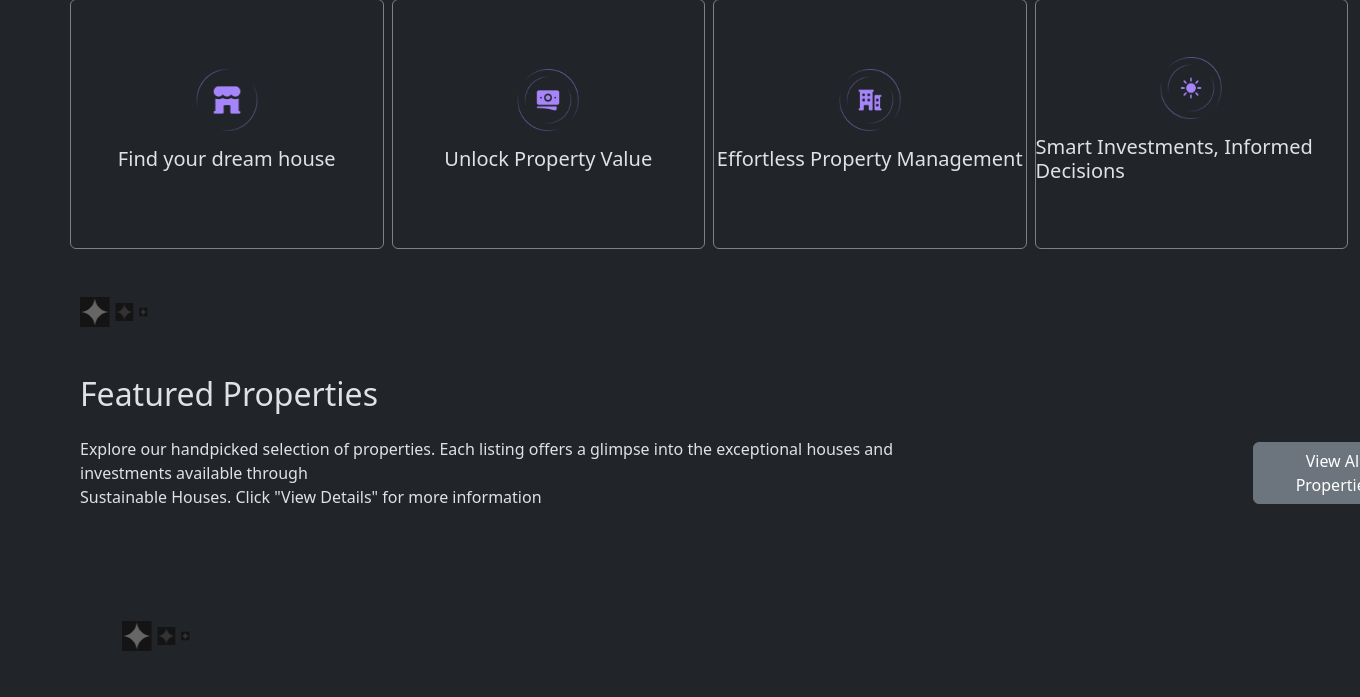
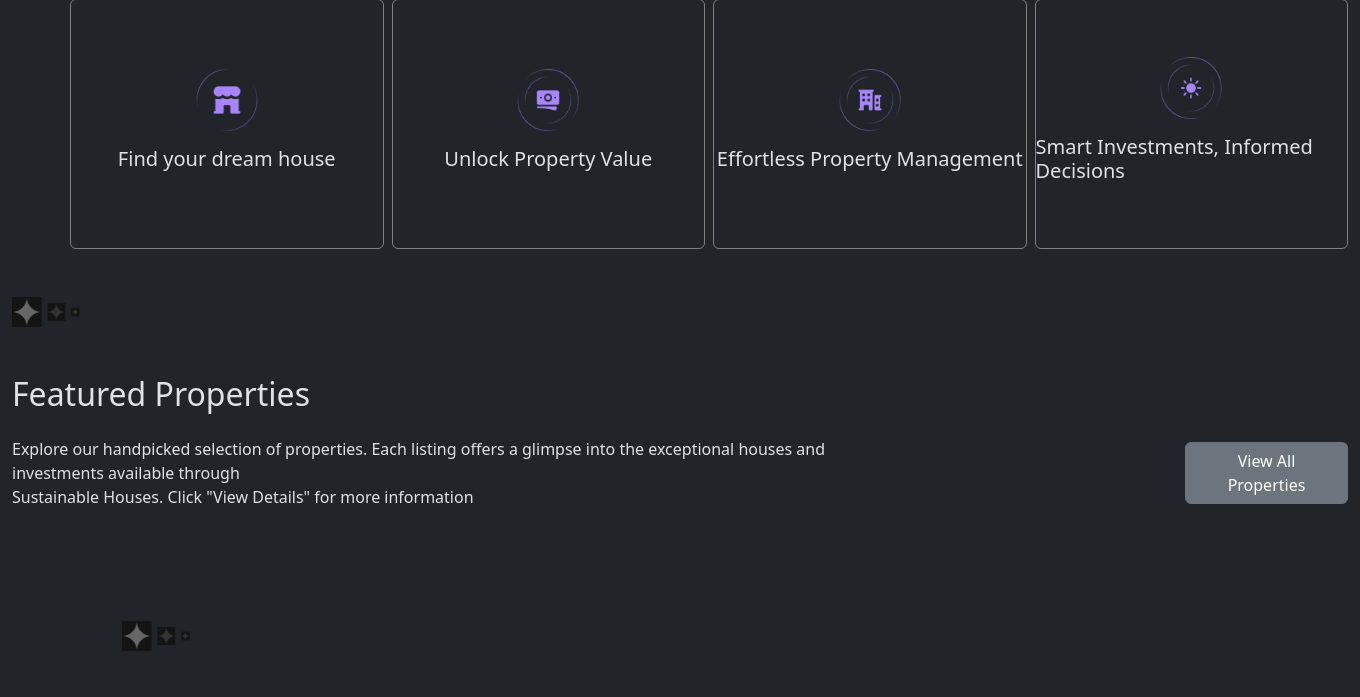
Before and after one commit to CaRTipe/rental.github.io, a PHP site: page / in a window 1360 px wide; the page is wider, and only the part inside the window is pictured. Shown: the part 879-1576 px from the top of that part. Run offline with PHP 8.4, Linux system fonts and the light colour scheme; data that the repository does not hold is empty.

Commit message:
Remove unnecessary margins from properties section in style.css for cleaner layout

```diff
--- a/style.css
+++ b/style.css
@@ -37,13 +37,7 @@ a:hover {
  text-decoration: none;
  color: rgb(51, 1, 38);
 }
-#properties {
-    margin-left: 68px;
-    margin-right: 68px;
-}
 #properties .card {
-
-    margin-left: 68px;;
     padding: 20px;
 }
 #faq .card {
@@ -55,6 +49,7 @@ a:hover {
     border: 1px solid rgb(56, 56, 56);
     border-radius: 10px;
     padding: 20px;
+
 }
 #explore {
     background-color: rgb(32,32,32);
```
